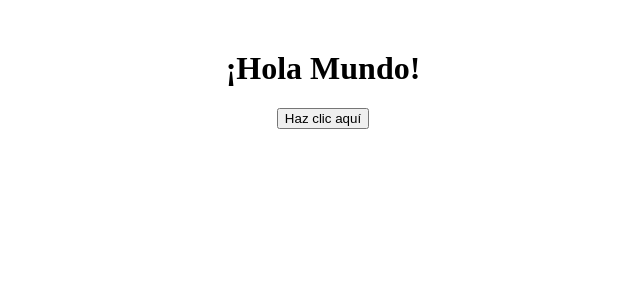
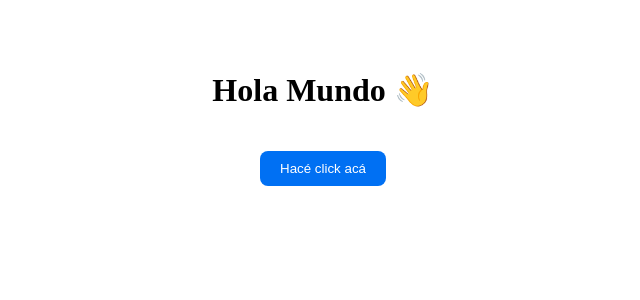
Before and after one commit to Nicolass94/Hola-Mundo, a Next.js app: page / in a window 1280 px wide. Shown: the top 300 px of the page, without its empty margins (317-957 px from the left). Built offline with nearby package versions, Linux system fonts and the light colour scheme.

Commit message:
Update page.tsx

```diff
--- a/app/page.tsx
+++ b/app/page.tsx
@@ -1,9 +1,26 @@
+"use client";
+
 export default function Page() {
+  const handleClick = () => {
+    alert("¡Hola mundo desde Next.js en Vercel!");
+  };
+
   return (
-    <main style={{ textAlign: "center", marginTop: "50px" }}>
-      <h1>¡Hola Mundo!</h1>
-      <button onClick={() => alert("¡Botón funcionando!")}>
-        Haz clic aquí
+    <main style={{ display: "flex", flexDirection: "column", alignItems: "center", marginTop: "50px" }}>
+      <h1>Hola Mundo 👋</h1>
+      <button
+        onClick={handleClick}
+        style={{
+          marginTop: "20px",
+          padding: "10px 20px",
+          borderRadius: "8px",
+          border: "none",
+          background: "#0070f3",
+          color: "white",
+          cursor: "pointer",
+        }}
+      >
+        Hacé click acá
       </button>
     </main>
   );
```
